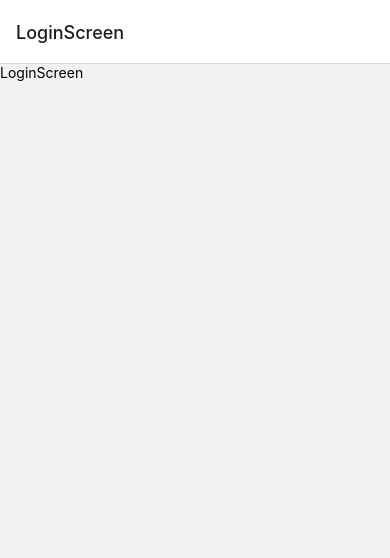
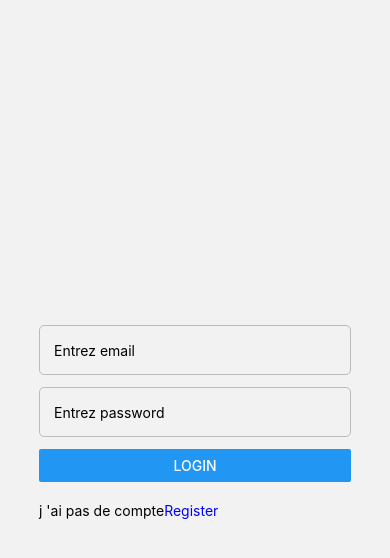
Before and after one commit to gaelambeu/formulaire-react-native, a React Native app: screen /LoginScreen in a window 390 px wide. Shown: the top 558 px of the page. Built offline with nearby package versions, Linux system fonts and the light colour scheme.

Commit message:
make login

```diff
--- a/src/components/Navigation.js
+++ b/src/components/Navigation.js
@@ -14,8 +14,8 @@ const Navigation = () =>{
     return(
         <NavigationContainer>
             <Stack.Navigator>
-                <Stack.Screen name="LoginScreen" component={LoginScreen} />
-                <Stack.Screen name="RegisterScreen" component={RegisterScreen} />
+                <Stack.Screen name="LoginScreen" component={LoginScreen} options={{ headerShown: false }} />
+                <Stack.Screen name="RegisterScreen" component={RegisterScreen} options={{ headerShown: false }} />
 
                 <Stack.Screen name="Home" component={HomeScreen} />
             </Stack.Navigator>
--- a/src/pages/LoginScreen.js
+++ b/src/pages/LoginScreen.js
@@ -1,12 +1,69 @@
-import React from "react";
-import {Text, View} from 'react-native';
+import {useState} from "react";
+import {Text,
+        View,
+        TextInput,
+        Button,
+        TouchableOpacity,
+        StyleSheet} from 'react-native';
 
-const LoginScreen = () =>{
+const LoginScreen = ({navigation}) =>{
+    const [email, setEmail] = useState("");
+    const [password, setPassword] = useState("");
+
     return(
-        <View>
-            <Text>LoginScreen</Text>
+        <View style={styles.container}>
+            <View style={styles.wrapper}>
+                <TextInput
+                    style={styles.input}
+                    placeholder="Entrez email"
+                    value={email}
+                    onChange={(e) => setEmail(e.target.value)}
+                />
+
+                <TextInput
+                    style={styles.input} secureTextEntry
+                    placeholder="Entrez password"
+                    value={password}
+                    onChange={(e) => setPassword(e.target.value)}
+                />
+
+                <Button title="Login" />
+
+                <View style={{ flexDirection: 'row', marginTop: 20 }}>
+                    <Text>j 'ai pas de compte</Text>
+
+                    <TouchableOpacity onPress={() => {}}>
+                        <Text style={styles.link} >Register</Text>
+                    </TouchableOpacity>
+                </View>
+            </View>
         </View>
     )
 }
 
+const styles = StyleSheet.create({
+    container: {
+        flex: 1,
+        alignItems: 'center',
+        justifyContent: 'center',
+    },
+
+    wrapper: {
+        width: '80%'
+    },
+
+    input:{
+        height:50,
+        marginBottom: 12,
+        borderWidth: 1,
+        borderColor: '#bbb',
+        borderRadius: 5,
+        paddingHorizontal: 14,
+    },
+
+    link:{
+        color:'blue',
+    }
+})
+
 export default LoginScreen;
```
